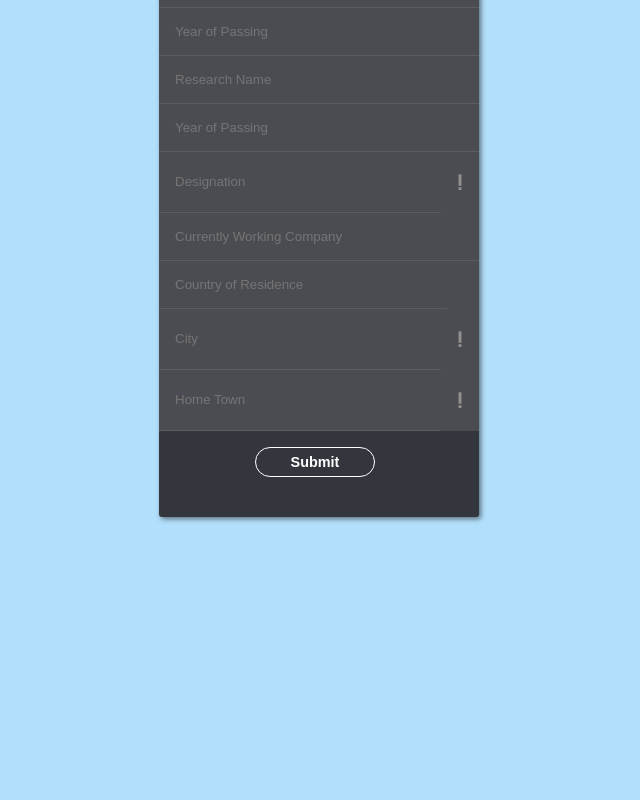
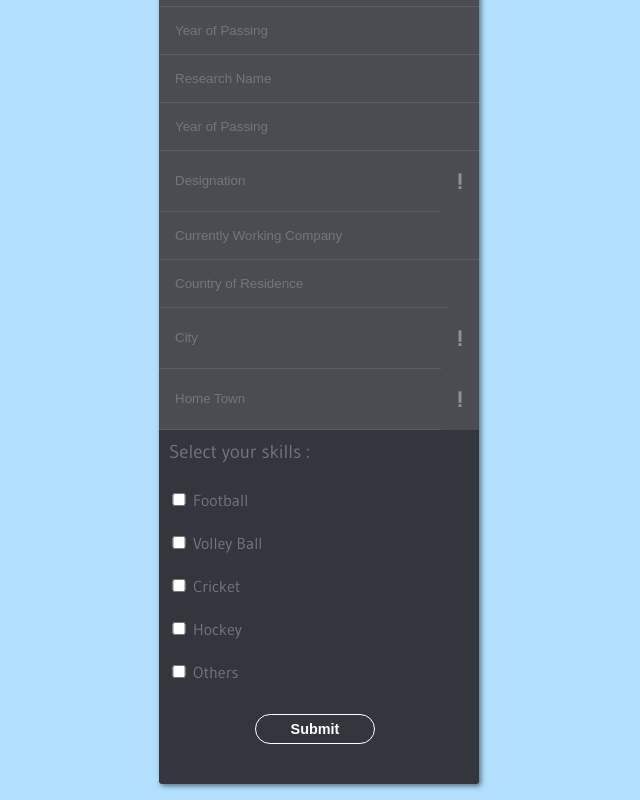
Before and after one commit to MohamedJakkariya/Alumni-Management-System, a plain HTML site: page Sing up/Sign_ups.html in a window 1280 px wide. Shown: the part 803-1603 px from the top of the page, without its empty margins (321-961 px from the left). Before the commit the page ends 1336 px from the top, so only its background shows below. Drawn offline with nearby package versions, Linux system fonts and the light colour scheme.

Commit message:
Add skill checkboxes

```diff
--- a/Sing up/Sign_ups.html
+++ b/Sing up/Sign_ups.html
@@ -9,7 +9,7 @@
  <!-- Link for Sign up StyleSheet -->
  <link rel="stylesheet" href="./sign_up.css">
  <script src="https://ajax.googleapis.com/ajax/libs/jquery/1.11.1/jquery.min.js"></script>
- <script src="https://kit.fontawesome.com/e2169f0192.js" crossorigin="anonymous"></script>
+ <!-- <script src="https://kit.fontawesome.com/e2169f0192.js" crossorigin="anonymous"></script> -->
  <title>Sign up</title>
 </head>
 
@@ -159,6 +159,37 @@
     <i id="home-town-check"class = "indicator">&#33;</i>
   </div>
 
+  <div class="skills">
+    <h3>Select your skills : </h3>
+
+    <div class="skill-select">
+      <input type="checkbox" name="games" id="indoor-games" value="Indoor Games">
+      <label for="indoor-games">Football</label>
+    </div>
+
+    <div class="skill-select">
+      <input type="checkbox" name="games" id="volley-ball" value="Indoor Games">
+      <label for="volley-ball">Volley Ball</label>
+    </div>
+
+    <div class="skill-select">
+      <input type="checkbox" name="games" id="cricket" value="Indoor Games">
+      <label for="cricket">Cricket</label>
+    </div>
+
+    <div class="skill-select">
+      <input type="checkbox" name="games" id="hockey" value="Indoor Games">
+      <label for="hockey">Hockey</label>
+    </div>
+
+    <div class="skill-select">
+      <input type="checkbox" name="games" id="others" value="others">
+      <label for="indoor-games">Others</label>
+      <textarea name="Other_skills" id="other-skills" cols="30" rows="10"></textarea>
+    </div>
+
+  </div>
+
    <div class="btn">
     <button type="submit">Submit</button>
    </div>
--- a/Sing up/sign_up.css
+++ b/Sing up/sign_up.css
@@ -220,6 +220,47 @@ input[type = "date"]::-webkit-inner-spin-button { display: none; }
    color: #34363E;
  }
 
+.skills{
+  display: unset;
+  width: 100%;
+}
+
+.skills h3{
+  display: block;
+  color: rgba(179, 175, 175, 0.5);
+  padding: 10px;
+  font-weight: 400;
+}
+
+.skills .skill-select{
+  /* display: flex; */
+  margin: 10px;
+}
+
+.skills .skill-select input{
+  width: 20px;
+  margin:10px 0;
+}
+
+.skills .skill-select input[type = "checkbox"]{
+  font-size: 2rem;
+}
+
+.skills .skill-select label{
+  color: rgba(179, 175, 175, 0.5);
+  line-height: 1.6rem;
+  /* padding-bottom: 5px; */
+  /* border: 1px solid white; */
+}
+
+#other-skills{
+  background-color: rgba(253, 252, 252, 0.74);
+  width: 100%;
+  height: 100px;
+  font-size: 1.1rem;
+  display: none;
+}
+
 @media (max-width : 600px){
  .container{
   width: 90vw;
--- a/Sing up/sign_up.js
+++ b/Sing up/sign_up.js
@@ -34,6 +34,16 @@ var city_check = document.getElementById('city-check');
 var home_town_input = document.getElementById('home-town');
 var home_town_check = document.getElementById('home-town-check');
 var submit_button = document.getElementById('form');
+
+
+// Show other text area when input clicked
+var others_input = document.getElementById('others');
+var other_skill_text_area = document.getElementById('other-skills');
+
+others_input.addEventListener('change',() => {
+  other_skill_text_area.style.display = "unset";
+});
+
 
 //Submit check
 submit_button.addEventListener("submit",() => {
```
